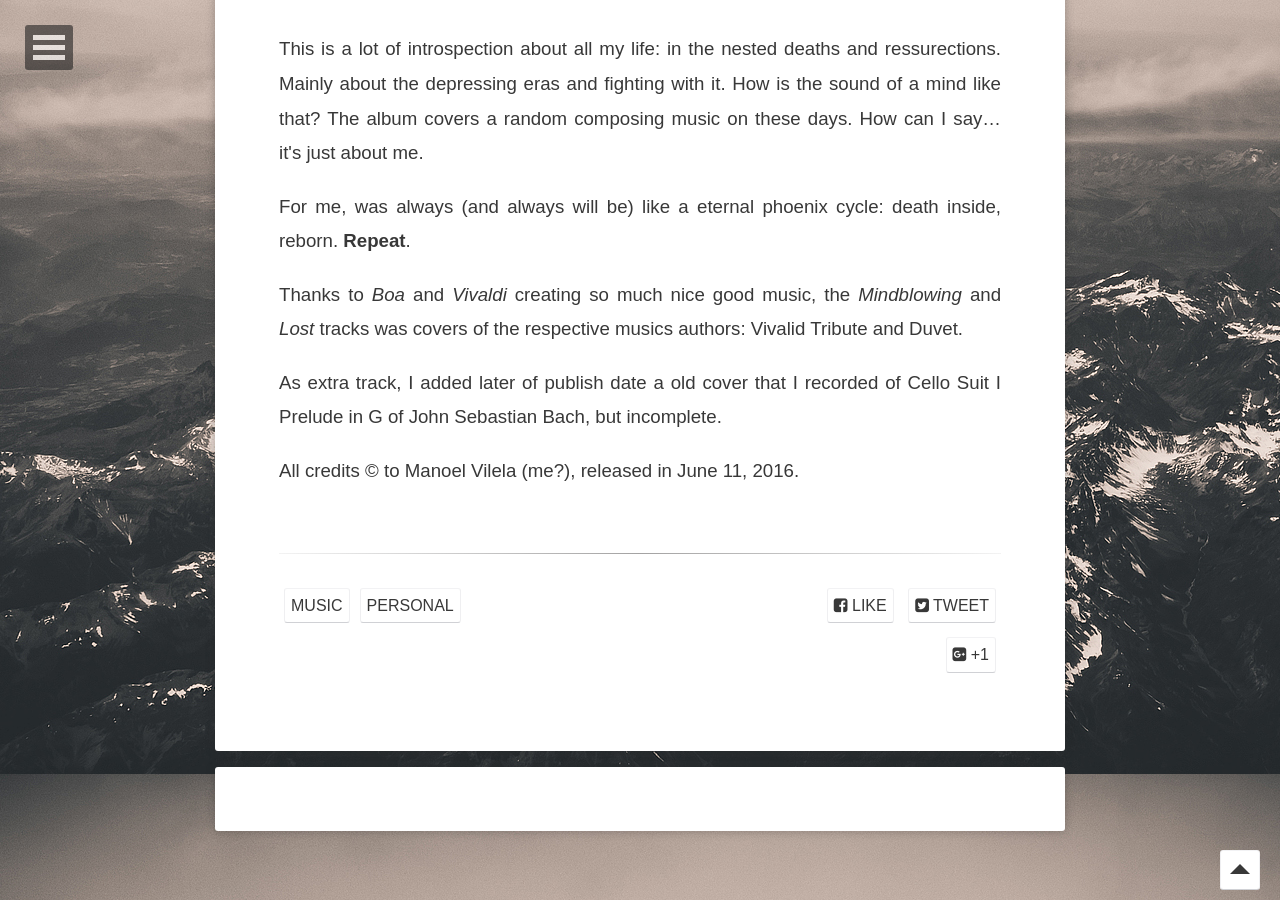
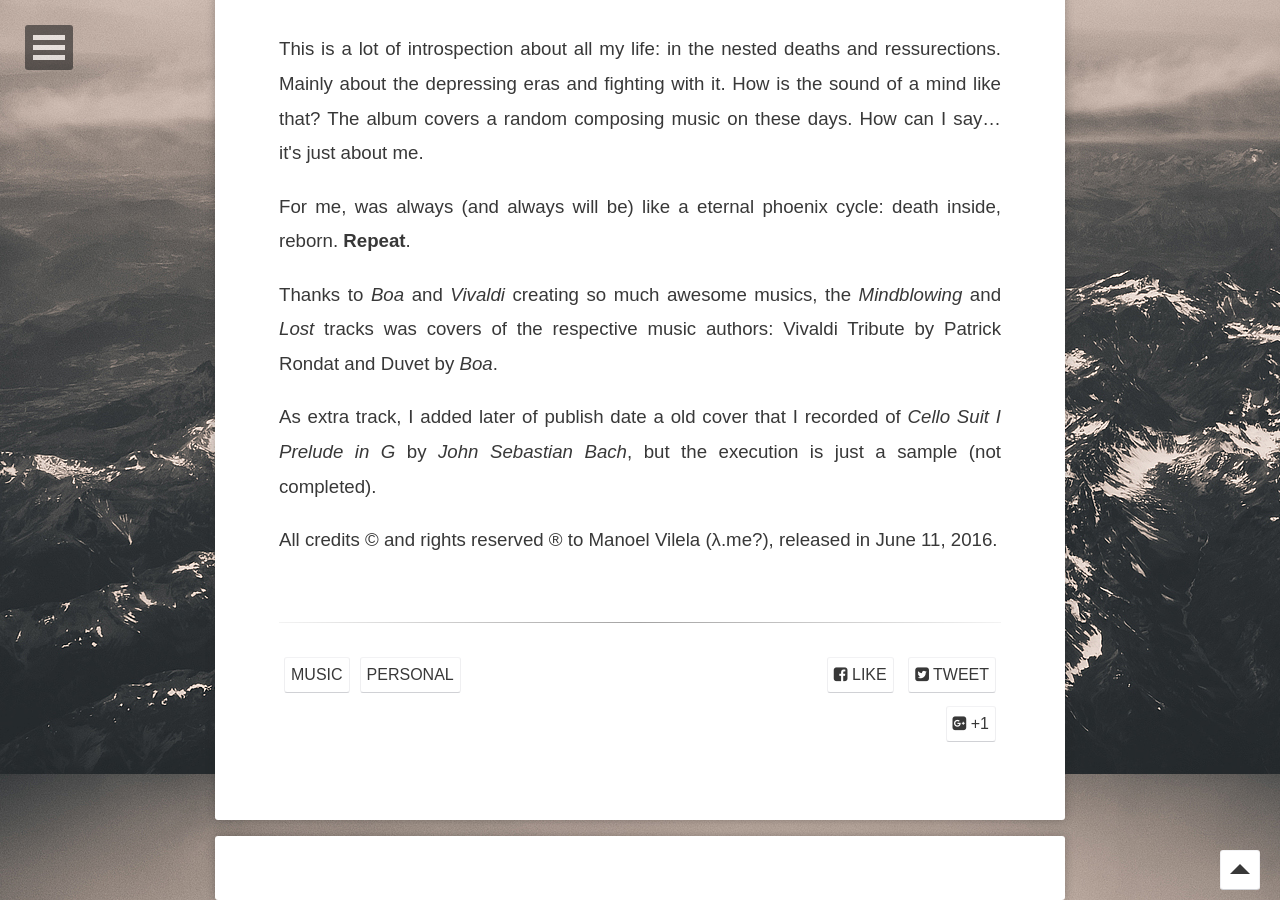
Before and after one commit to ryukinix/ryukinix.github.io, a Jekyll site: the page built from _posts/2017-11-06-the-eternal-phoenix.html, in a window 1280 px wide and 900 px high, scrolled down 1296 px. Built offline with Jekyll 4.4.1, drawn with Linux system fonts in a browser that asks for light colours; some web fonts are replaced; comment, search, counter and statistics services are not loaded.

Commit message:
More random fixes

```diff
--- a/_posts/2017-11-06-the-eternal-phoenix.html
+++ b/_posts/2017-11-06-the-eternal-phoenix.html
@@ -34,19 +34,19 @@ For me, was always (and always will be) like a eternal phoenix cycle: death insi
 </p>
 
 <p>
-Thanks to <i>Boa</i> and <i>Vivaldi</i> creating so much nice good music, the
-<i>Mindblowing</i> and <i>Lost</i> tracks was covers of the respective musics
-authors: Vivalid Tribute and Duvet.
+Thanks to <i>Boa</i> and <i>Vivaldi</i> creating so much awesome musics, the
+<i>Mindblowing</i> and <i>Lost</i> tracks was covers of the respective music
+authors: Vivaldi Tribute by Patrick Rondat and Duvet by <i>Boa</i>.
 </p>
 
 <p>
 As extra track, I added later of publish date a old cover that I
-recorded of Cello Suit I Prelude in G of John Sebastian Bach, but
-incomplete.
+recorded of <i>Cello Suit I Prelude in G</i> by <i>John Sebastian Bach</i>, but
+the execution is just a sample (not completed).
 </p>
 
 <p>
-All credits © to Manoel Vilela (me?), released in June 11, 2016.
+All credits © and rights reserved ® to Manoel Vilela (λ.me?), released in June 11, 2016.
 </p>
 </div>
 </div>
```
Also changed, not shown: org/the-eternal-phoenix.org (+6 -6 lines).
